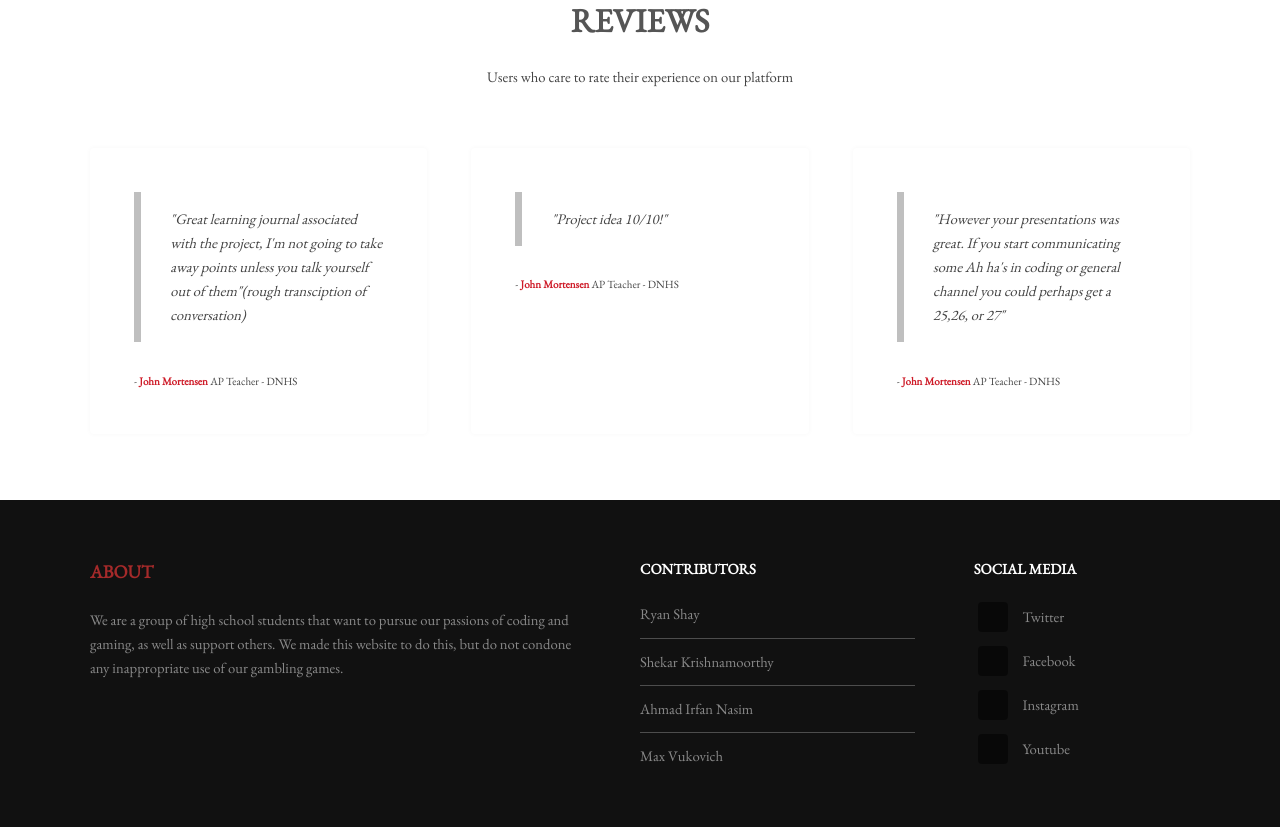
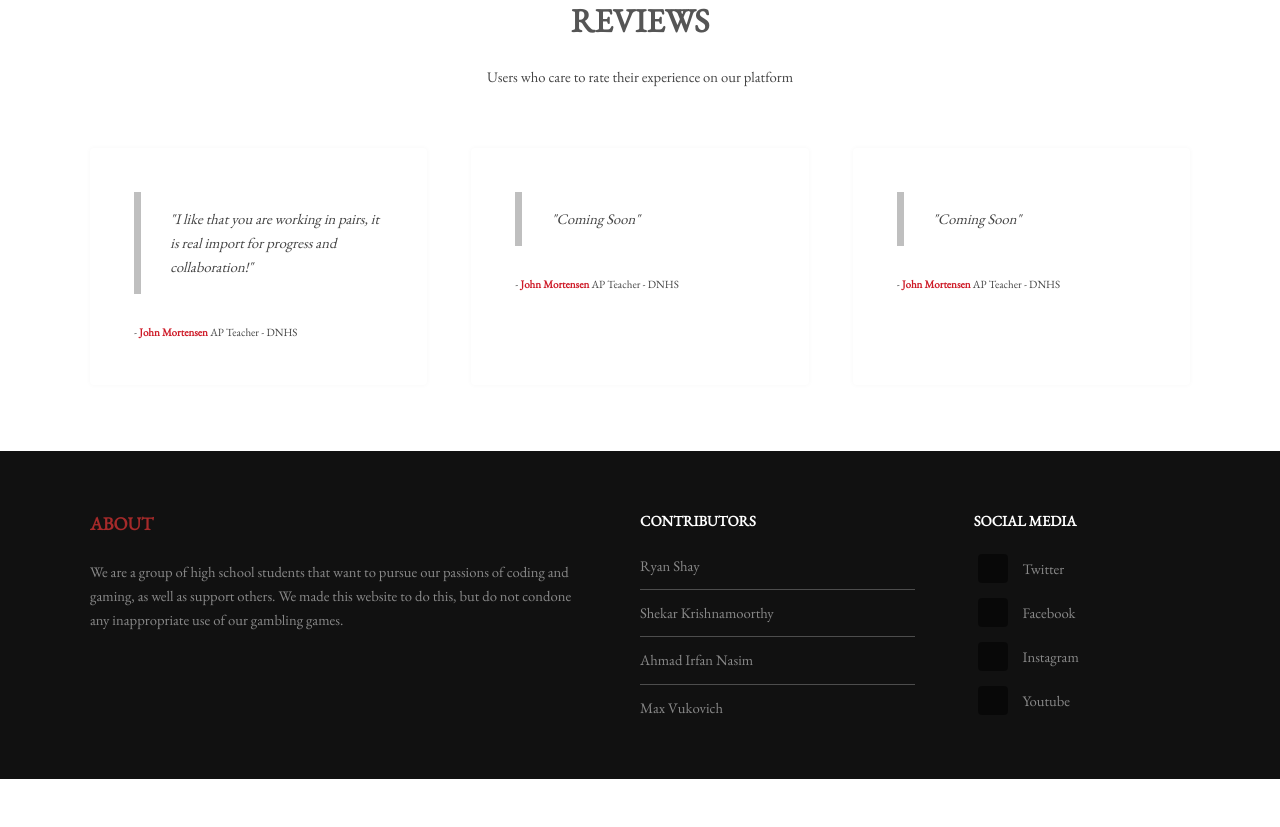
Before and after one commit to shekark642/P3-Prophets, a Flask app: page / in a window 1280 px wide; the page is wider, and only the part inside the window is pictured. Shown: the part 1491-2318 px from the top of that part. After the commit the page ends 2270 px from the top of that part, so only its background shows below. Run offline with Flask 2, Linux system fonts and the light colour scheme; some libraries are stand-ins or nearby versions.

Commit message:
fixed reviews

```diff
--- a/templates/index.html
+++ b/templates/index.html
@@ -70,7 +70,7 @@
 </section>
 
 <!-- CTA -->
-<section id="cta" class="wrapper" style = "background-color: maroon" color= "white">
+<section id="cta" class="wrapper" style = "background-color: maroon">
     <div class="inner">
         <h2>Prizes</h2>
         <p style = "color: white;">Prizes can be earned by players once they win enough in-game currency, and if they are logged into an account. Prizes can be earned by these players if they choose to purchase anything from the website store</p>
@@ -88,7 +88,7 @@
             <section>
                 <div class="content">
                     <blockquote>
-                        <p>"Great learning journal associated with the project, I'm not going to take away points unless you talk yourself out of them"(rough transciption of conversation)</p>
+                        <p>"I like that you are working in pairs, it is real import for progress and collaboration!"</p>
                     </blockquote>
                     <div class="author">
                         <p class="credit">- <strong>John Mortensen</strong> <span>AP Teacher - DNHS</span></p>
@@ -98,7 +98,7 @@
             <section>
                 <div class="content">
                     <blockquote>
-                        <p>"Project idea 10/10!"</p>
+                        <p>"Coming Soon"</p>
                     </blockquote>
                     <div class="author">
                         <p class="credit">- <strong>John Mortensen</strong> <span>AP Teacher - DNHS</span></p>
@@ -108,7 +108,7 @@
             <section>
                 <div class="content">
                     <blockquote>
-                        <p>"However your presentations was great.  If you start communicating some Ah ha's in coding or general channel you could perhaps get a 25,26, or 27"</p>
+                        <p>"Coming Soon"</p>
                     </blockquote>
                     <div class="author">
                         <p class="credit">- <strong>John Mortensen</strong> <span>AP Teacher - DNHS</span></p>
```
